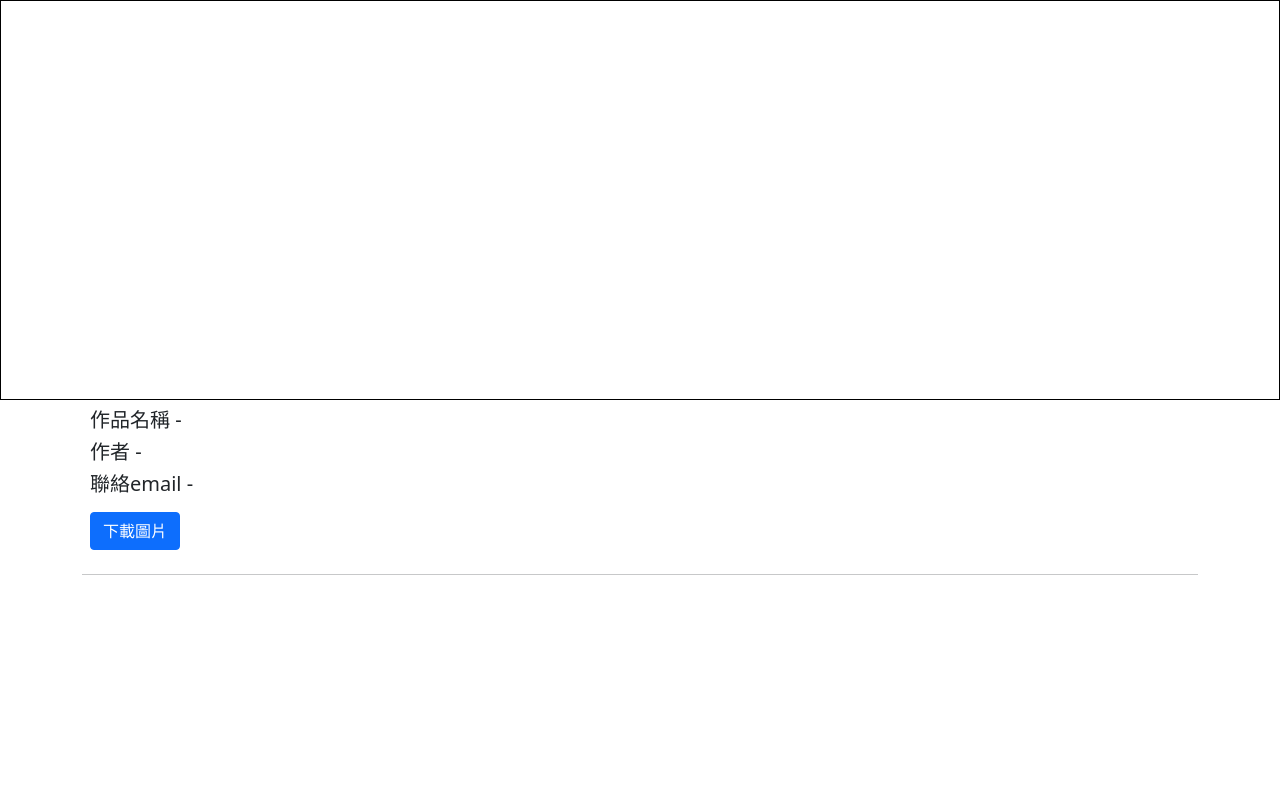
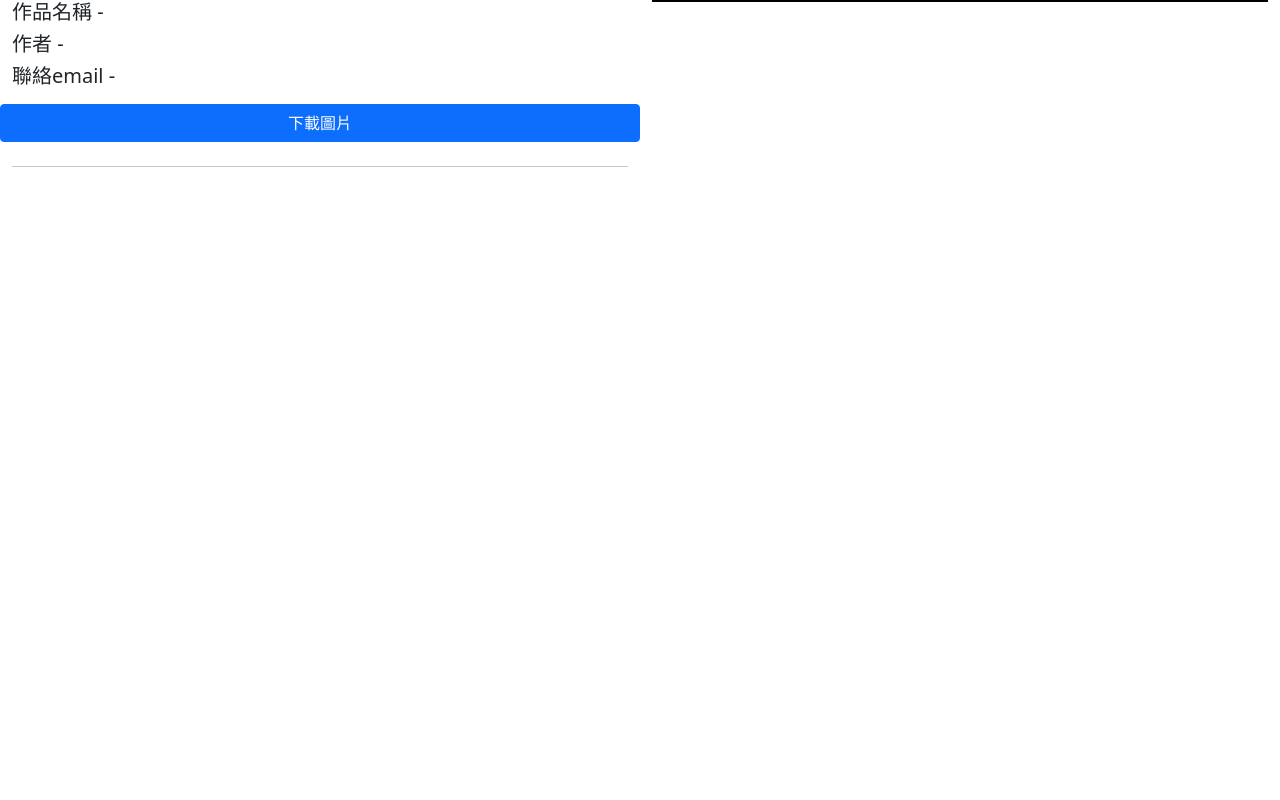
Before and after one commit to SeanGau/seedingfuture, a Flask app: template templates/works.html in a window 1280 px wide. Run offline with Flask 2, Linux system fonts and the light colour scheme; the template is opened without the code that fills it, so the values that code supplies are empty; parts of the project's set-up code (start-up, migrations or seed data) failed here and were passed over; some libraries are stand-ins or nearby versions; grey boxes are pictures that could not be loaded.

Commit message:
edit works style

```diff
--- a/static/works.css
+++ b/static/works.css
@@ -1,6 +1,9 @@
+html, body {
+    height: 100%;
+    width: 100%;
+}
+
 #preview-box {
-    height: 50vh;
-    width: 100%;
     overflow: auto;
     border: 1px solid black;
 }
@@ -51,3 +54,8 @@
     height: 100%;
     width: 100%;
 }
+
+.col-6 {
+    height: 100%;
+    overflow: auto;
+}
--- a/templates/works.html
+++ b/templates/works.html
@@ -17,6 +17,24 @@
 </head>
 
 <body>
+    <div class="container-fluid h-100">
+        <div class="row h-100">
+            <div class="col-6">
+                <div class="row">
+                    <h5 id="collage-title">作品名稱 - <span></span></h5>
+                    <h5 id="collage-name">作者 - <span></span></h5>
+                    <h5 id="collage-email">聯絡email - <span></span></h5>
+                    <a role="button" class="btn btn-primary my-2" id="download">下載圖片</a>
+                </div>
+                <hr>
+                <div class="row">
+                    {% for data in works_data %}
+                    <p><a data-target="{{loop.index0}}" href="#" class="data-link">{{data['data']['data']['name']}} -
+                            {{data['data']['data']['title']}}</a></p>
+                    {% endfor %}
+                </div>
+            </div>
+            <div class="col-6">
                 <div id="preview-box">
                     <div id="collage-box">
                         <div id="collage-background">
@@ -25,18 +43,8 @@
                         <div id="collage-area"></div>
                     </div>
                 </div>
-    <div class="container">
-        <div class="m-2">
-            <h5 id="collage-title">作品名稱 - <span></span></h5>
-            <h5 id="collage-name">作者 - <span></span></h5>
-            <h5 id="collage-email">聯絡email - <span></span></h5>
-            <a role="button" class="btn btn-primary my-2" id="download">下載圖片</a>
             </div>
-        <hr>
-        {% for data in works_data %}
-        <p><a data-target="{{loop.index0}}" href="#" class="data-link">{{data['data']['data']['name']}} -
-                {{data['data']['data']['title']}}</a></p>
-        {% endfor %}
+        </div>
     </div>
     <script src="https://kit.fontawesome.com/cc94f52acd.js" crossorigin="anonymous"></script>
     <script src="https://code.jquery.com/jquery-3.6.0.min.js"
@@ -69,6 +77,10 @@
             $("#collage-area").html("");
             let orig_w = data['data']['width'];
             let orig_h = data['data']['height'];
+            if (orig_w == 0)
+                orig_w = 1080;
+            if (orig_h == 0)
+                orig_h = 1920;
             $("#collage-box").width(orig_w);
             $("#collage-box").height(orig_h);
             $("#collage-title span").text("");
@@ -95,7 +107,9 @@
                 var date = new Date();
                 var time = `${date.getFullYear()}-${date.getMonth() + 1}-${date.getDay() + 1}`;
 
-                link.download = `seedingfuture_${time}.png`;
+                let title = $("#collage-title span").text();
+                let name = $("#collage-name span").text();
+                link.download = `${name}_${title}.png`;
                 link.href = img;
                 link.click();
             });
```
Lines whose indentation alone changed are shown as unchanged.
